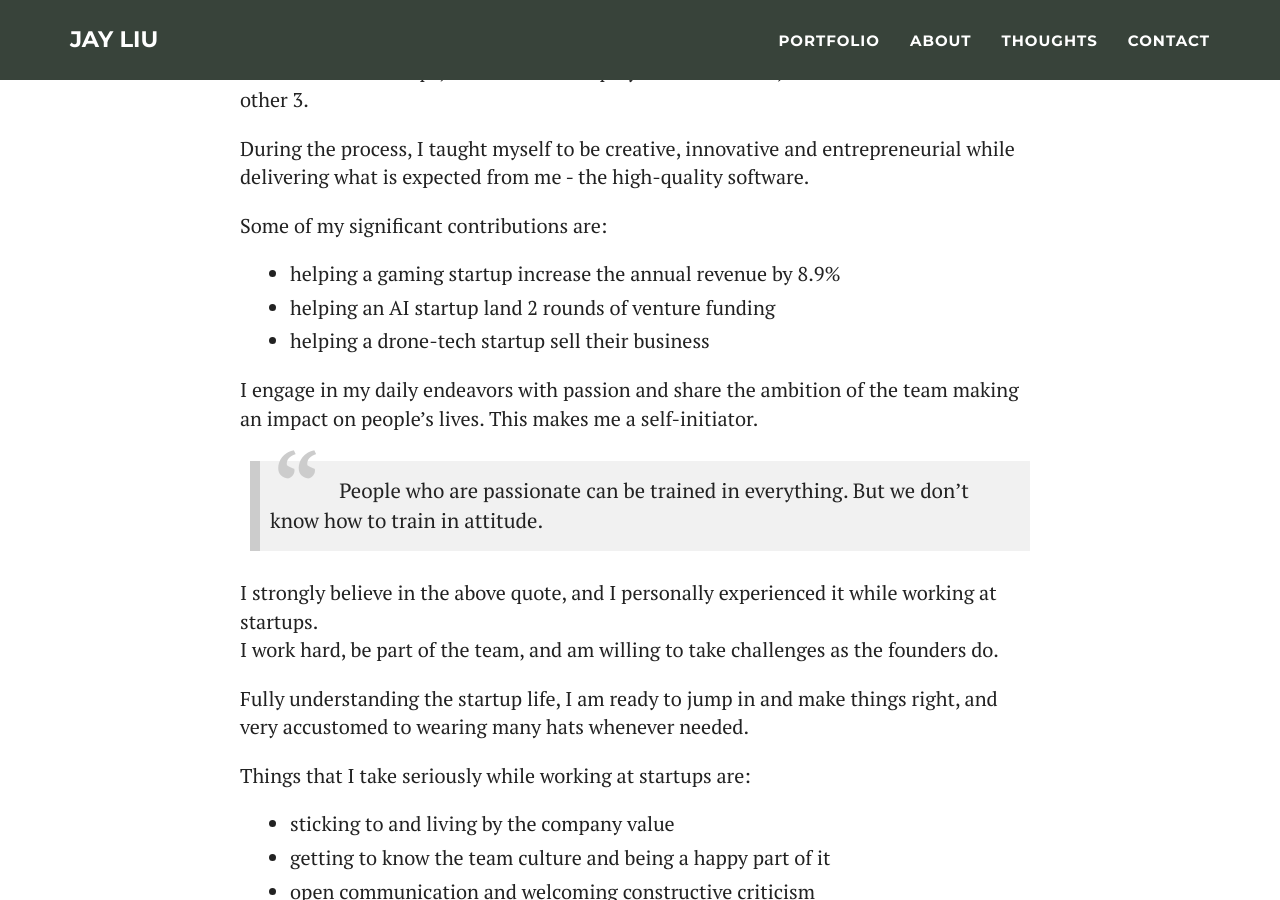
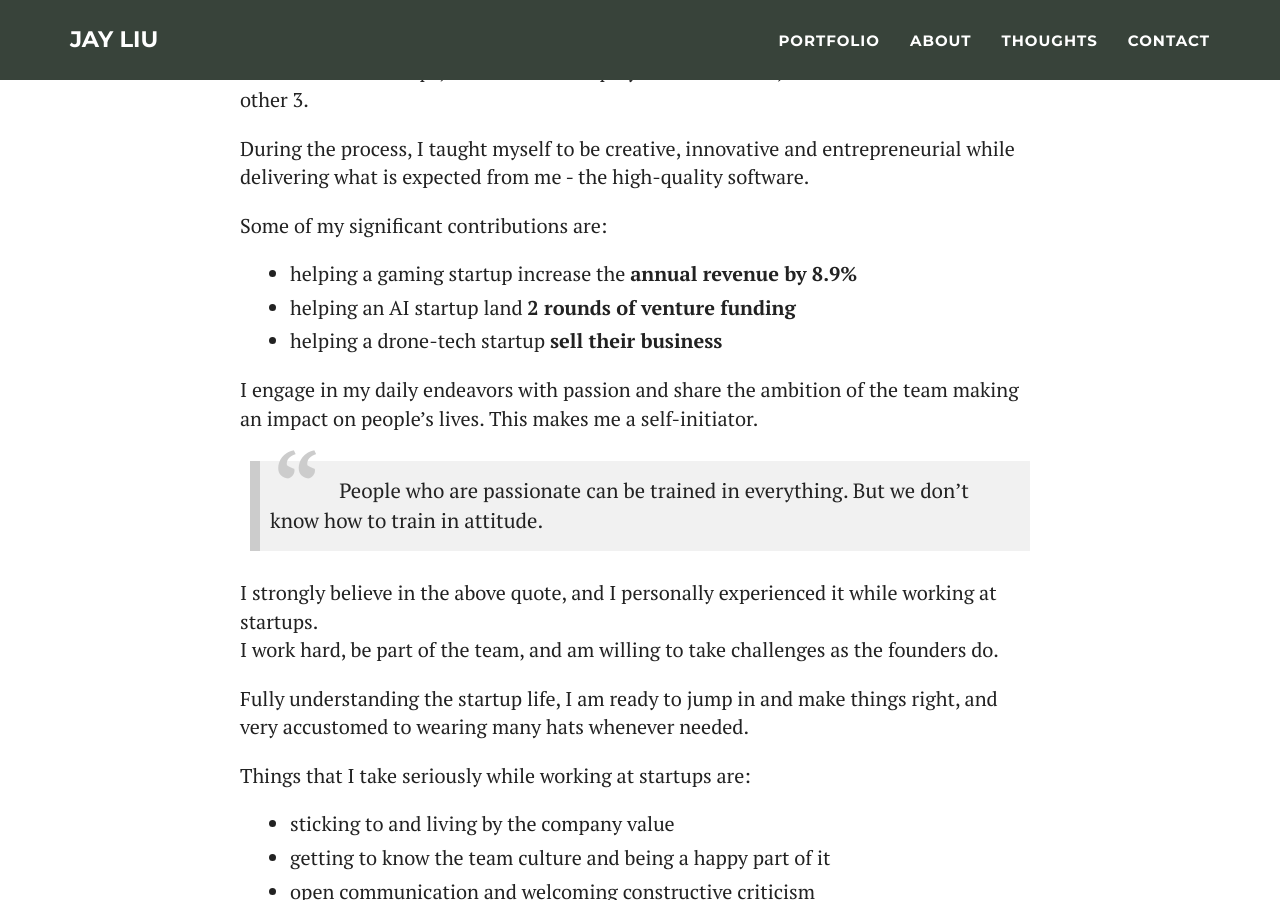
Before and after one commit to j-liu-dev/j-liu-dev.github.io, a Jekyll site: the page built from _posts/blog/2019-06-12-Is-Jay-A-Good-Fit.md, in a window 1280 px wide and 900 px high, scrolled down 325 px. Built offline with Jekyll 4.4.1, drawn with Linux system fonts in a browser that asks for light colours; comment, search, counter and statistics services are not loaded.

```diff
--- a/_posts/blog/2019-06-12-Is-Jay-A-Good-Fit.md
+++ b/_posts/blog/2019-06-12-Is-Jay-A-Good-Fit.md
@@ -9,9 +9,10 @@
 During the process, I taught myself to be creative, innovative and entrepreneurial while delivering what is expected from me - the high-quality software.
 
 Some of my significant contributions are:
-- helping a gaming startup increase the annual revenue by 8.9%
-- helping an AI startup land 2 rounds of venture funding
-- helping a drone-tech startup sell their business
+- helping a gaming startup increase the __annual revenue by 8.9%__
+- helping an AI startup land __2 rounds of venture funding__
+- helping a drone-tech startup __sell their business__
+
 
 
 I engage in my daily endeavors with passion and share the ambition of the team making an impact on people's lives. This makes me a self-initiator.
@@ -22,12 +23,14 @@
 I work hard, be part of the team, and am willing to take challenges as the founders do.
 
 
+
 Fully understanding the startup life, I am ready to jump in and make things right, and very accustomed to wearing many hats whenever needed.
 
 Things that I take seriously while working at startups are:
 - sticking to and living by the company value
 - getting to know the team culture and being a happy part of it
 - open communication and welcoming constructive criticism
+
 
 
 The strongest personal trait of mine is self-discipline. It breeds many of my positive work ethics.
```
